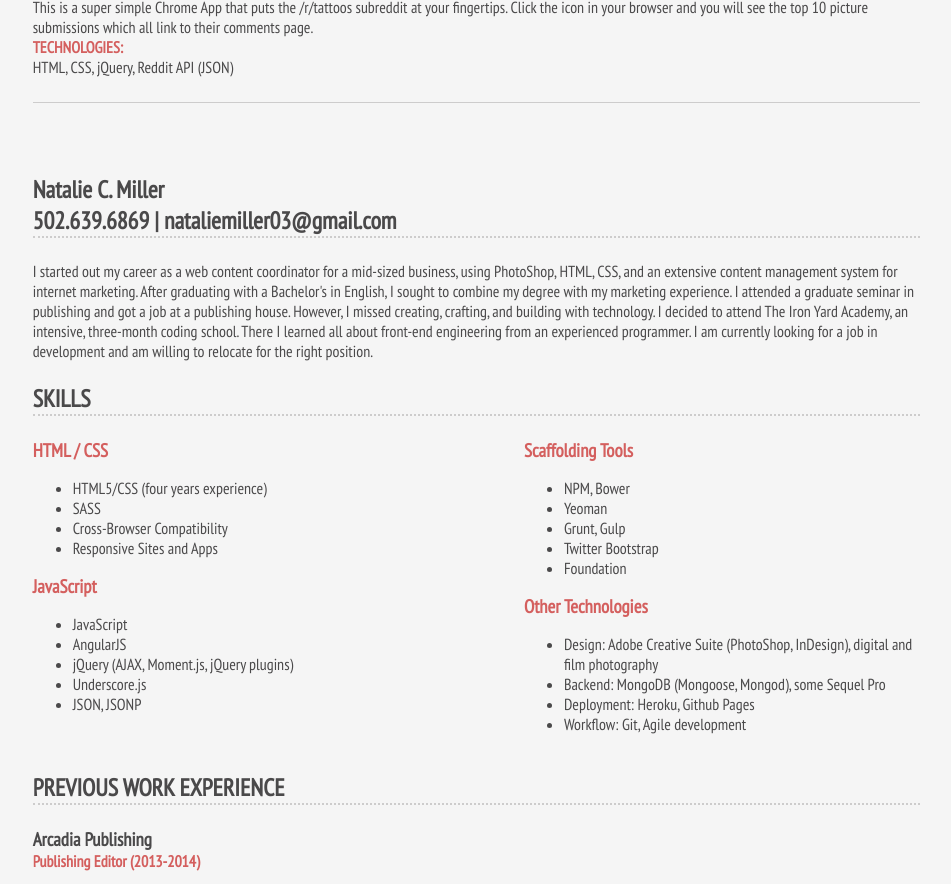
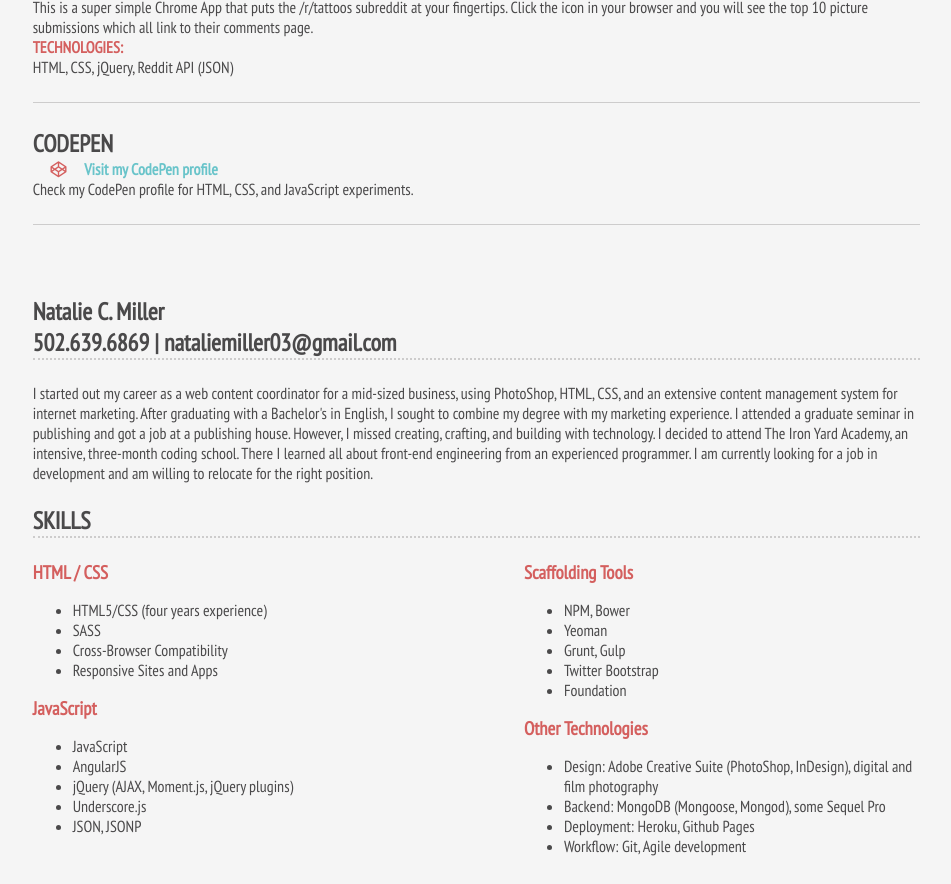
Before and after one commit to natalie03/natalie03.github.io, a plain HTML site: page index.html in a window 1280 px wide. Shown: the part 1573-2457 px from the top of the page, without its empty margins (311-1262 px from the left). Drawn offline with nearby package versions, Linux system fonts and the light colour scheme.

Commit message:
added codepen

```diff
--- a/index.html
+++ b/index.html
@@ -124,6 +124,14 @@
       <h4 class="coral">TECHNOLOGIES:</h4>
       <p>HTML, CSS, jQuery, Reddit API (JSON)</p>
     </div>
+    <div class="wideProject">
+    <h2>CODEPEN</h2>
+    <h4><a href="https://codepen.io/natalie03">
+      <i class="fa fa-codepen"></i>Visit my CodePen profile</a></h4>
+    <p>Check my CodePen profile for HTML, CSS, and JavaScript experiments.</p>
+
+  </div>
+
           </div>
           <div class="resume">
             <a name="resume"></a>
```
